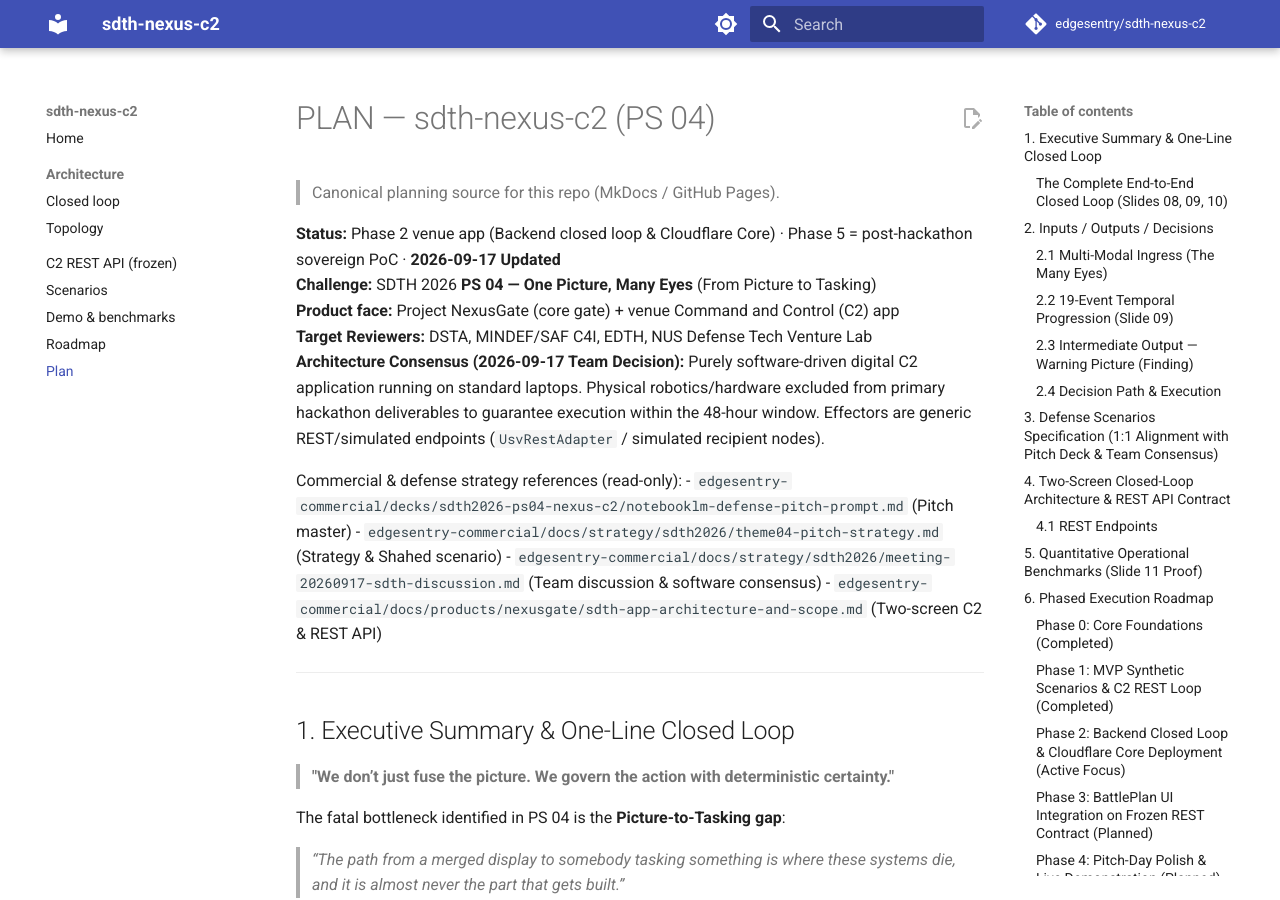
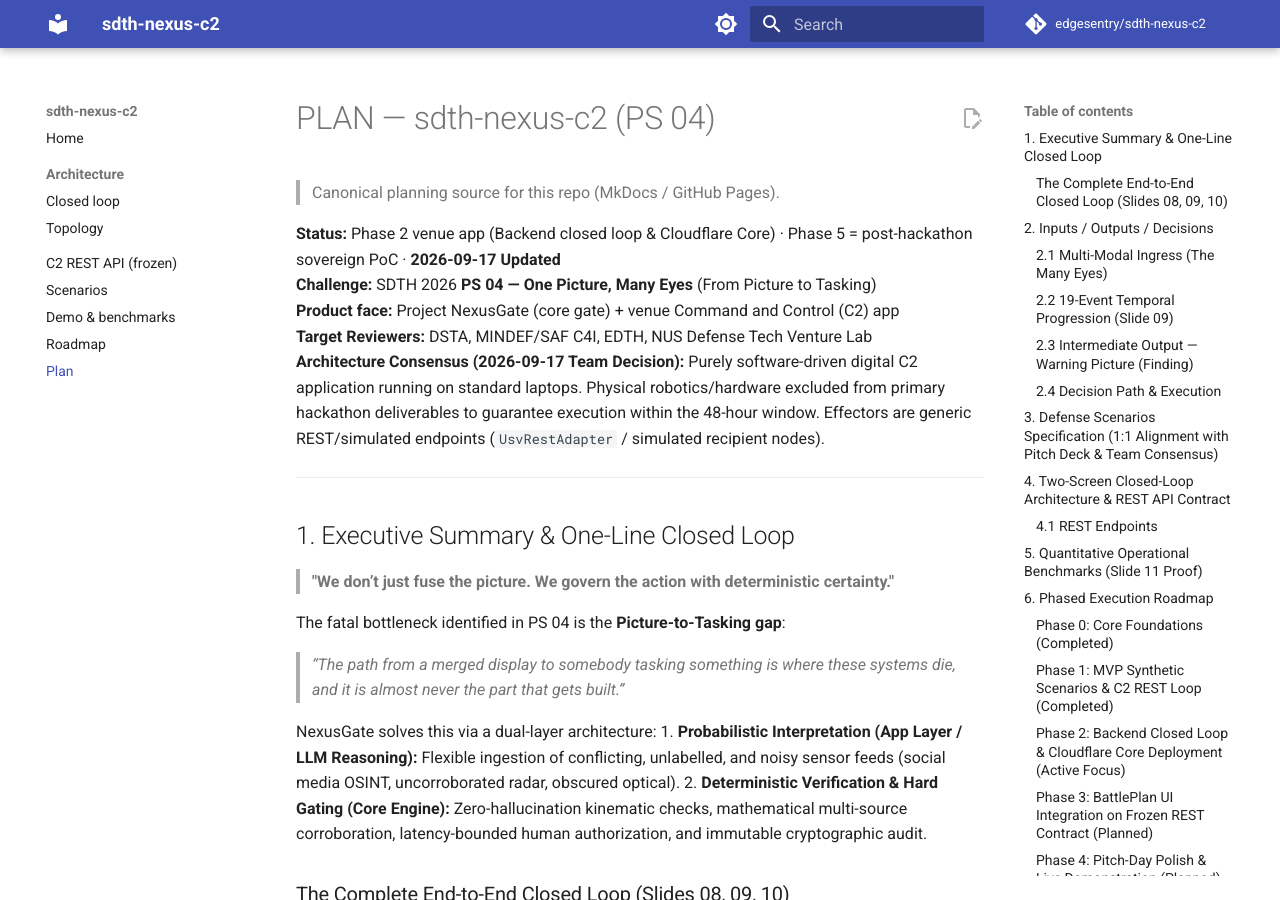
Before and after one commit to edgesentry/sdth-nexus-c2, an MkDocs documentation site: the page built from docs/plan.md, in a window 1280 px wide and 900 px high. Built offline with MkDocs 1.6.1 and Material for MkDocs 9.7.7, drawn with Linux system fonts in a browser that asks for light colours; comment, search, counter and statistics services are not loaded.

Commit message:
Remove out-of-repo commercial strategy path references from plan.
Co-authored-by: Cursor <cursoragent@cursor.com>

```diff
--- a/docs/plan.md
+++ b/docs/plan.md
@@ -7,12 +7,6 @@
 **Product face:** Project NexusGate (core gate) + venue Command and Control (C2) app
 **Target Reviewers:** DSTA, MINDEF/SAF C4I, EDTH, NUS Defense Tech Venture Lab
 **Architecture Consensus (2026-09-17 Team Decision):** Purely software-driven digital C2 application running on standard laptops. Physical robotics/hardware excluded from primary hackathon deliverables to guarantee execution within the 48-hour window. Effectors are generic REST/simulated endpoints (`UsvRestAdapter` / simulated recipient nodes).
-
-Commercial & defense strategy references (read-only):
-- `edgesentry-commercial/decks/sdth2026-ps04-nexus-c2/notebooklm-defense-pitch-prompt.md` (Pitch master)
-- `edgesentry-commercial/docs/strategy/sdth2026/theme04-pitch-strategy.md` (Strategy & Shahed scenario)
-- `edgesentry-commercial/docs/strategy/sdth2026/meeting-20260917-sdth-discussion.md` (Team discussion & software consensus)
-- `edgesentry-commercial/docs/products/nexusgate/sdth-app-architecture-and-scope.md` (Two-screen C2 & REST API)
 
 ---
 
```
